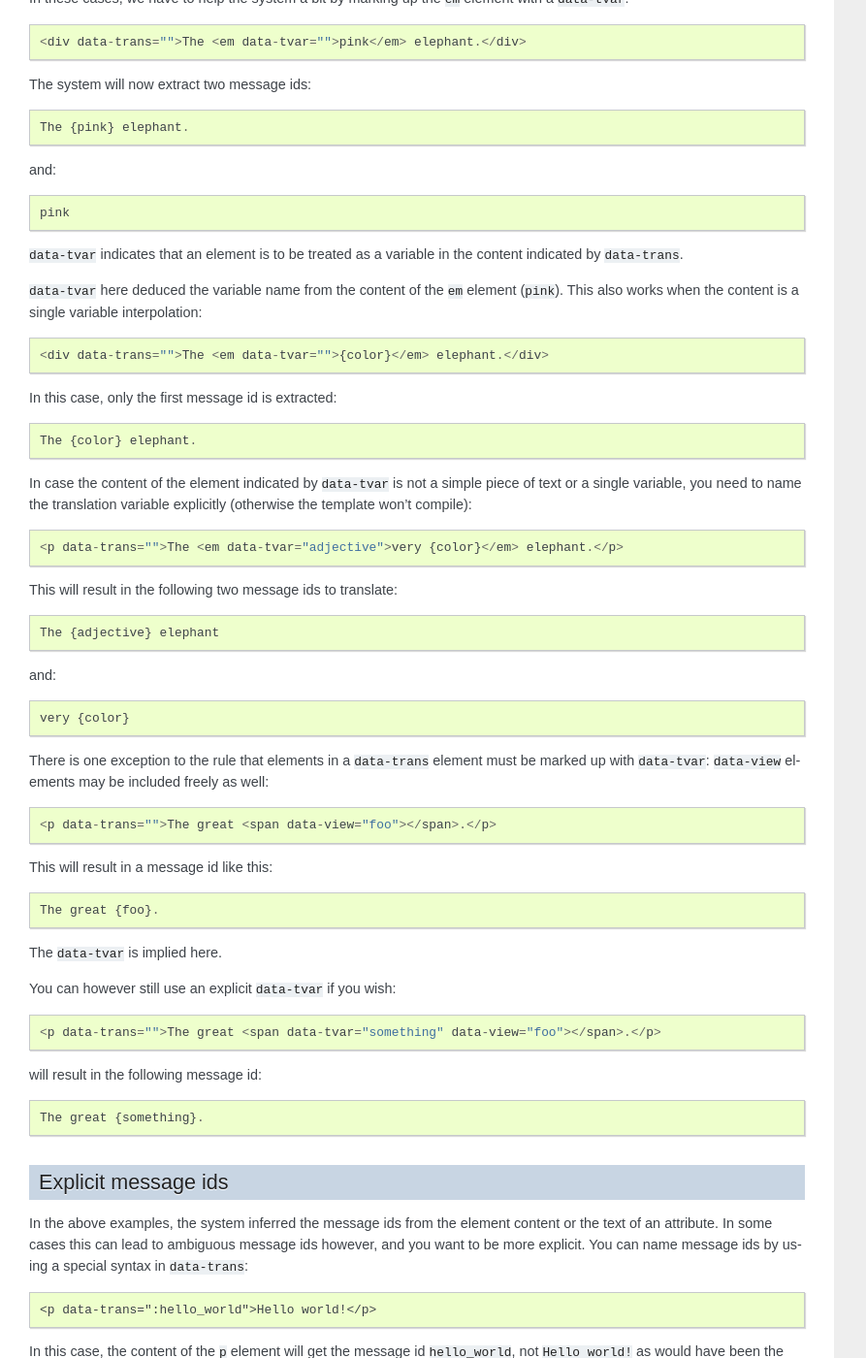
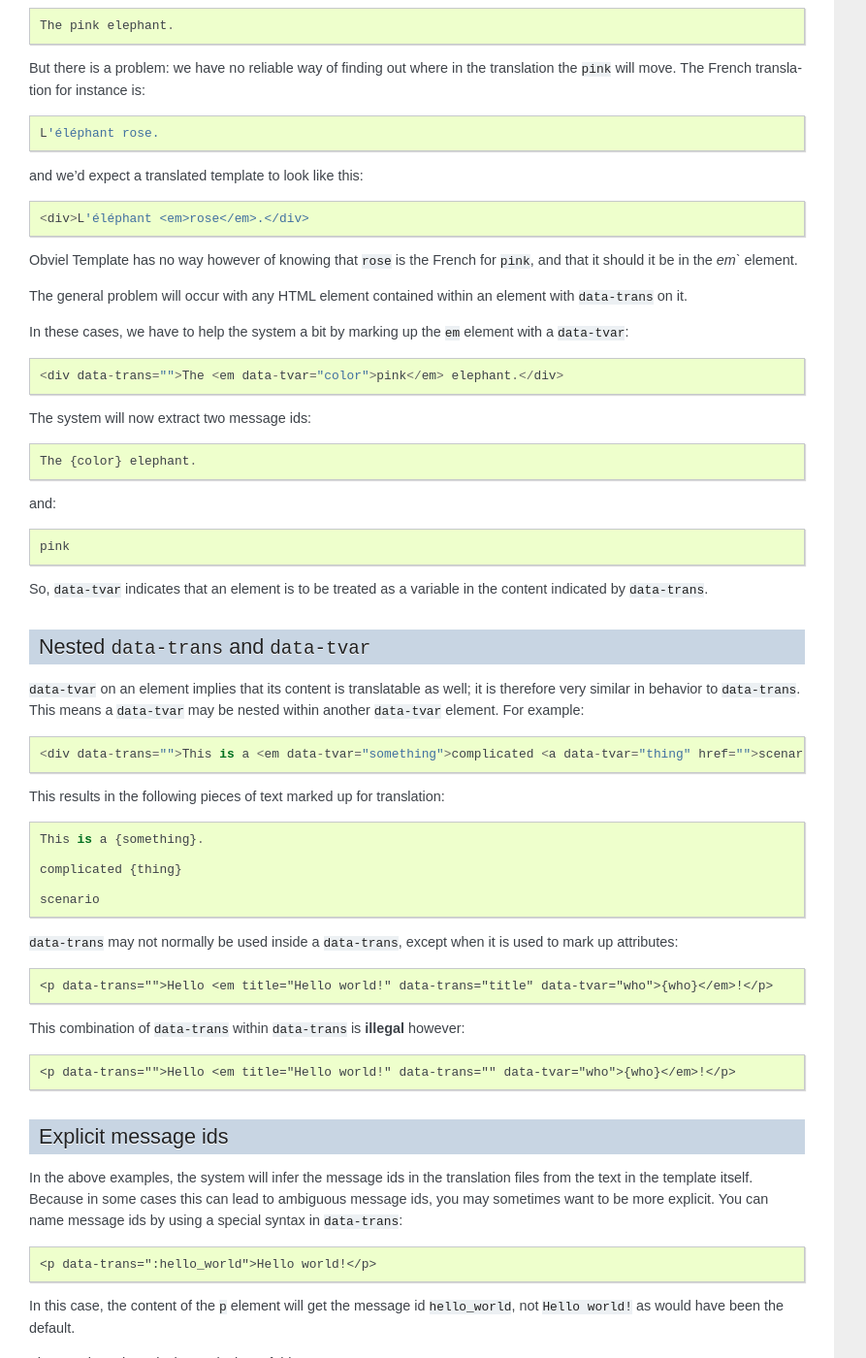
Before and after one commit to obviel/obviel, a Sphinx documentation site: the page built from doc/template_i18n.txt, in a window 1280 px wide and 1400 px high, scrolled down 2273 px. Shown: the whole window at 97% size, without its empty margins (0-893 px from the left). Built offline with Sphinx 7.4.7, drawn with Linux system fonts in a browser that asks for light colours; some of the changed text lies outside the part shown.

Commit message:
Implement implicit data-tvar.

```diff
--- a/doc/template.txt
+++ b/doc/template.txt
@@ -496,8 +496,8 @@
 Obviel Template offers the ability to write a template that can be
 shown in other languages as well: you can *internationalize* a
 template. We will discuss the basics of marking up a template so it
-can be translated here, but much more detail is in a separate document
-about i18n.
+can be translated here, but much more detail is in a :doc:`separate document
+about template i18n <template_i18n>`.
 
 If we have a template like this::
 
@@ -529,7 +529,7 @@
 
   <div data-trans=". title" title="Hello">Contents</div>
 
-``data-trans`` may not be on an element that also has a ``data-view``.
+Read :doc:`Obviel Template i18n <template_i18n>` for much more detail.
 
 Literals
 --------
--- a/doc/template_i18n.txt
+++ b/doc/template_i18n.txt
@@ -1,5 +1,14 @@
-i18n in Obviel Template
-=======================
+Obviel Template i18n
+====================
+
+Introduction
+------------
+
+Obviel Template supports an i18n strategy for templates which allows
+the template developer to mark up those bits of the template that
+are translatable. Obviel also ships with a tool to extract all message
+ids from ``.obvt`` files, much like you would use ``gettext`` itself to
+extract message ids from JavaScript code.
 
 Basic i18n
 ----------
@@ -14,15 +23,15 @@
 
 Where ``trans`` is short for ``translate``.
 
-The message id translatable is now::
+The translatable text is now::
 
   Hello world!
 
-So, an empty ``data-trans`` tells the system that the element content is
-translatable.
+and this is also used as its *message id* in the generated ``.po`` file.
 
-You can also indicate that an attribute is translatable, by naming it
-in ``data-trans``::
+So, an empty ``data-trans`` tells the system that the element content
+is translatable. You can also indicate that an attribute is
+translatable, by naming it in ``data-trans``::
 
   <a title="A title" data-trans="title"></a>
 
@@ -52,25 +61,30 @@
 
   Ik heb {thing} gezien.
 
-Variables should also be re-orderable::
+The translator simply moves the variable to that part in the text
+where it makes the most sense in that language.
+
+Variables are also be re-orderable::
 
   I saw {thing}. It was {color}.
 
-Could translate to the following Dutch::
+could translate to the following Dutch::
 
   {color} was {thing} dat ik gezien heb.
 
-This looks simple. And for translatable content that's in attributes,
-we're actually done. Unfortunately, complexities occur when we mark up
-an element that contains not only text, but also HTML.
+For HTML elements with simple textual content, and for any
+translatable content that's in HTML attributes, we're done with the
+explanations on how to mark up your template. But complexities occur
+when we mark up an element that contains not only text, but also HTML.
 
-``data-if`` and ``data-with`` in relation to ``data-trans``
------------------------------------------------------------
+``data-trans`` may not contain ``data-if`` and ``data-each``
+------------------------------------------------------------
 
-We introduce the following rule: *``data-with`` and ``data-if`` may
-not be used on elements contained in an element with ``data-trans`` on
-it when that ``data-trans`` indicates the content.* So, the following
-template is **illegal** and will not compile::
+``data-each`` and ``data-if`` may not be used on elements contained in
+an element with ``data-trans`` on it (when ``data-trans`` is used to
+indicate the content of the element as opposed to attributes).
+
+So, the following template is **illegal** and will not compile::
 
   <div data-trans=""><p data-if="foo">Blah</p></div>
 
@@ -80,13 +94,19 @@
 
   <p data-if="foo" data-trans="">Hello world</p>
 
-If we're just translating attribute content we're fine too::
+If we're just translating attribute content we're fine as well::
 
   <div title="A title" data-trans="title"><p data-if="foo">Blah</p></div>
 
-We introduce this rule because programmatic manipulation of a message
-id is not recommended in any case, and leads to hard-to-reason about
-situations.
+For the sake of simplicity of implementation, ``data-with`` is also
+not allowed within a ``data-trans``, though this is a restriction that
+could be lifted in the future.
+
+We introduce this rule because programmatic manipulation of
+translatable text results in very hard-to-reason about situations that
+are not really possible to resolve. If you need specific reasoning on
+how to generate translatable text, we recommend you do this inside
+JavaScript in the view definition.
 
 Elements in relation to ``data-trans``
 --------------------------------------
@@ -95,7 +115,8 @@
 
   <div data-trans="">The <em>pink</em> elephant.</div>
 
-At first glance, the message id could be this::
+Why is this illegal? After all, at first glance, the translatable text
+could be this::
 
   The pink elephant.
 
@@ -105,12 +126,12 @@
 
   L'éléphant rose.
 
-and we'd expect a translated template looking like this::
+and we'd expect a translated template to look like this::
 
   <div>L'éléphant <em>rose</em>.</div>
 
-but the system has no way of knowing that ``rose`` is the French for
-``pink``, and that it should it be in the `em`` element.
+Obviel Template has no way however of knowing that ``rose`` is the
+French for ``pink``, and that it should it be in the `em`` element.
 
 The general problem will occur with any HTML element contained within
 an element with ``data-trans`` on it.
@@ -118,79 +139,61 @@
 In these cases, we have to help the system a bit by marking up the
 ``em`` element with a ``data-tvar``::
 
-  <div data-trans="">The <em data-tvar="">pink</em> elephant.</div>
+  <div data-trans="">The <em data-tvar="color">pink</em> elephant.</div>
 
 The system will now extract two message ids::
 
-  The {pink} elephant.
+  The {color} elephant.
 
 and::
 
   pink
 
-``data-tvar`` indicates that an element is to be treated as a variable
+So, ``data-tvar`` indicates that an element is to be treated as a variable
 in the content indicated by ``data-trans``.
 
-``data-tvar`` here deduced the variable name from the content of the
-``em`` element (``pink``). This also works when the content is a
-single variable interpolation::
+Nested ``data-trans`` and ``data-tvar``
+---------------------------------------
 
-  <div data-trans="">The <em data-tvar="">{color}</em> elephant.</div>
+``data-tvar`` on an element implies that its content is translatable
+as well; it is therefore very similar in behavior to
+``data-trans``. This means a ``data-tvar`` may be nested within another
+``data-tvar`` element. For example::
 
-In this case, only the first message id is extracted::
+  <div data-trans="">This is a <em data-tvar="something">complicated <a data-tvar="thing" href="">scenario</a></em>.</div>
 
-  The {color} elephant.
+This results in the following pieces of text marked up for translation::
 
-In case the content of the element indicated by ``data-tvar`` is not a
-simple piece of text or a single variable, you need to name the
-translation variable explicitly (otherwise the template won't
-compile)::
+  This is a {something}.
 
-  <p data-trans="">The <em data-tvar="adjective">very {color}</em> elephant.</p>
+  complicated {thing}
 
-This will result in the following two message ids to translate::
+  scenario
 
-  The {adjective} elephant
+``data-trans`` may not normally be used inside a ``data-trans``, except when
+it is used to mark up attributes::
 
-and::
+  <p data-trans="">Hello <em title="Hello world!" data-trans="title" data-tvar="who">{who}</em>!</p>
 
-  very {color}
+This combination of ``data-trans`` within ``data-trans`` is **illegal** however::
 
-There is one exception to the rule that elements in a ``data-trans`` element
-must be marked up with ``data-tvar``: ``data-view`` elements may be
-included freely as well::
-
-  <p data-trans="">The great <span data-view="foo"></span>.</p>
-
-This will result in a message id like this::
-
-  The great {foo}.
-
-The ``data-tvar`` is implied here.
-
-You can however still use an explicit ``data-tvar`` if you wish::
-
-  <p data-trans="">The great <span data-tvar="something" data-view="foo"></span>.</p>
-
-will result in the following message id::
-
-  The great {something}.
+  <p data-trans="">Hello <em title="Hello world!" data-trans="" data-tvar="who">{who}</em>!</p>
 
 Explicit message ids
 --------------------
 
-In the above examples, the system inferred the message ids from the
-element content or the text of an attribute. In some cases this can
-lead to ambiguous message ids however, and you want to be more
-explicit. You can name message ids by using a special syntax in
-``data-trans``::
+In the above examples, the system will infer the message ids in the
+translation files from the text in the template itself. Because in
+some cases this can lead to ambiguous message ids, you may sometimes
+want to be more explicit. You can name message ids by using a special
+syntax in ``data-trans``::
 
   <p data-trans=":hello_world">Hello world!</p>
 
 In this case, the content of the ``p`` element will get the message id
 ``hello_world``, not ``Hello world!`` as would have been the default.
 
-This is equivalent to the above template::
+The template above is the equivalent of this::
 
   <p data-trans=".:hello_world">Hello world!</p>
 
@@ -205,24 +208,46 @@
 ``data-tvar`` implies that the content contained in an element is
 translatable too, so we can give it an explicit message id too::
 
-  <p data-trans="">The <em data-tvar=":elephant_color">color</em> elephant.</p>
+  <p data-trans="">The <em data-tvar="color:elephant_color">pink</em> elephant.</p>
 
-and this can be combined with the special name we give it::
+Shortcuts: implied ``data-tvar``
+--------------------------------
 
-  <p data-trans="">The <em data-tvar="adjective:elephant_adjective">very {color}</em> elephant.</p>
+In some cases you may omit ``data-tvar`` on sub-elements in a
+``data-trans``. This can be done when the name of the ``data-tvar``
+can be deduced from the variable inside the ``data-tvar``. This
+template for example::
 
-Nested scenario
----------------
+  <div data-trans="">The <em data-tvar="color">{color}</em> elephant.</div>
 
-``data-tvar`` may be nested inside of other ``data-tvar`` markers, as
-each ``data-tvar`` implies a ``data-trans``. For example::
+may also be expressed like this::
 
-  <div data-trans="">This is a <em data-tvar="something">complicated <a data-tvar="thing" href="">scenario</a></em>.</div>
+  <div data-trans="">The <em>{color}</em> elephant.</div>
 
-this results in the following message ids::
+``data-tvar`` here deduced the variable name from the content of the
+``em`` element (``{color}``).
 
-  This is a {something}.
+This is only allowed if the element contains only a single variable,
+not when it contains text as well. This for instance is **illegal**::
 
-  complicated {thing}
+  <div data-trans="">The <em>*{color}*</em> elephant.</div>
 
-  scenario
+In this case, you need to actually mark up the ``data-tvar``::
+
+  <div data-trans="">The <em data-tvar="color">*{color}*</em> elephant.</div>
+
+This will result in the following two message ids to translate::
+
+  The {color} elephant
+
+and::
+
+  *{color}*
+
+In case of a ``data-view`` element, you may also omit the ``data-tvar``::
+
+  <p data-trans="">The great <span data-view="foo"></span>.</p>
+
+This will result in a message id like this::
+
+  The great {foo}.
```
Also changed, not shown: other parts of doc/template_i18n.txt (+2 -2 lines), doc/i18n.txt (line endings or trailing spaces), 2 other files.
